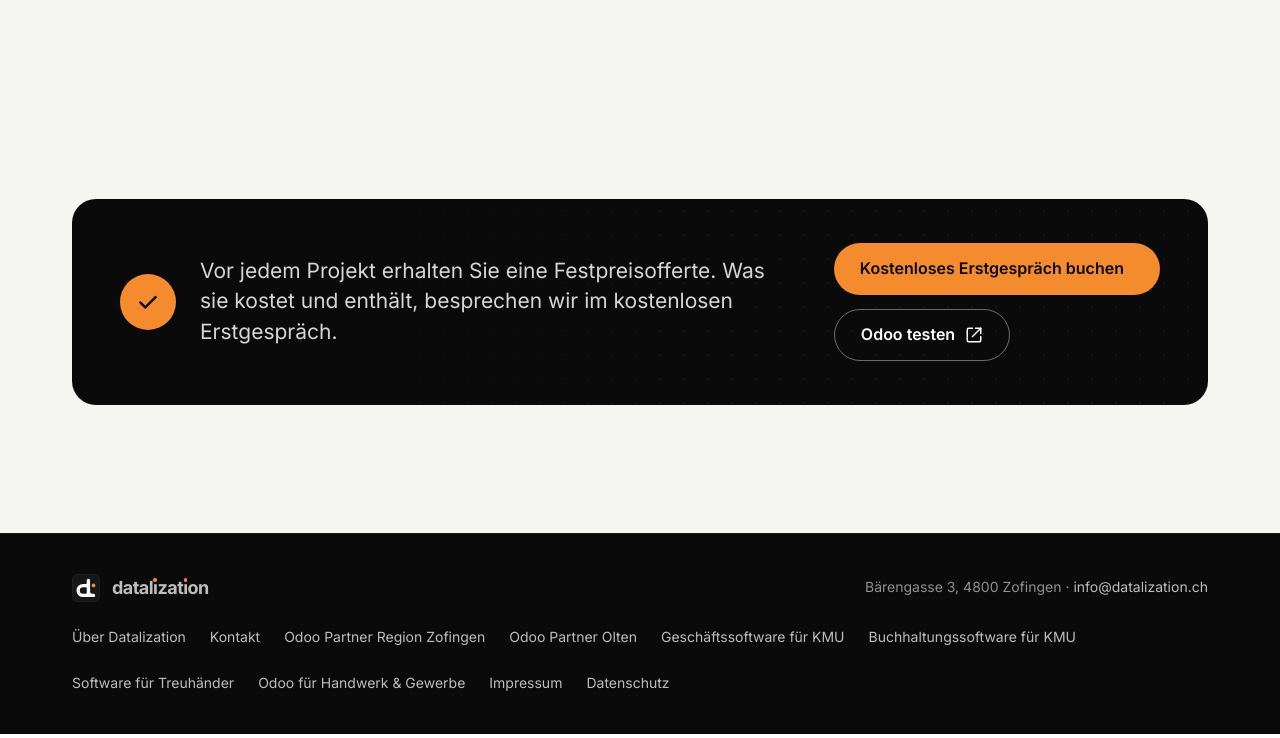
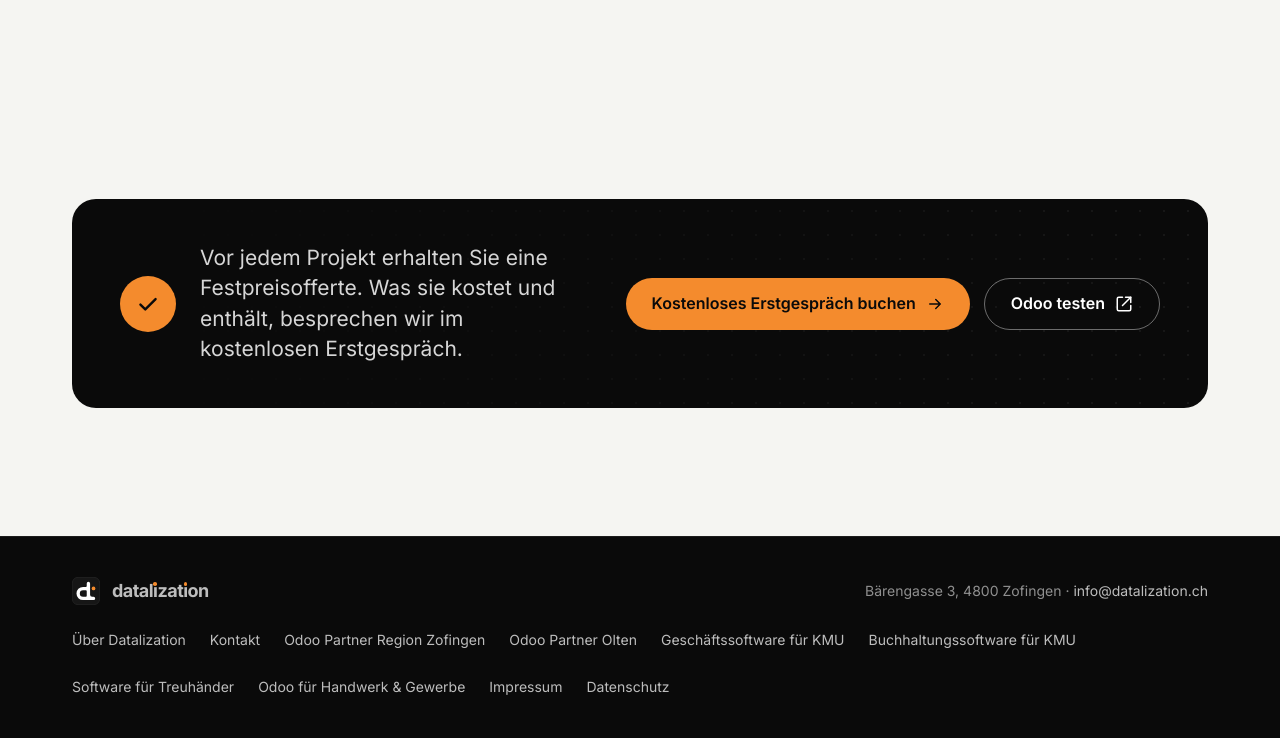
Before and after one commit to datalization1/datalization, a Django app: page /de/v2/odoo/ in a window 1280 px wide. Shown: the part 2680-3418 px from the top of the page. Run offline with Django 4.2, Linux system fonts and the light colour scheme.

Commit message:
Lay out the two CTA buttons side by side on the dark box
The Erstgespräch and "Odoo testen" buttons were wrapping to a
stacked pair. Narrow the box text (720->500px) and make the
button group nowrap with a fixed width so both sit on one row on
desktop; keep them stacked full-width on mobile.

Co-Authored-By: Claude Opus 4.8 (1M context) <noreply@anthropic.com>

```diff
--- a/web/static/css/v2.css
+++ b/web/static/css/v2.css
@@ -405,9 +405,10 @@ a:hover { color: #0A0A0A; }
 /* Festpreis-Kasten auf Unterseiten (mit CTA rechts) */
 .box { margin-top: 72px; display: flex; align-items: center; justify-content: space-between; gap: 40px; padding: 44px 48px; border-radius: 24px; background: #0A0A0A; color: #FFFFFF; position: relative; overflow: hidden; }
 .box::before { content: ""; position: absolute; inset: 0; background-image: radial-gradient(rgba(255, 255, 255, .06) 1px, transparent 1.6px); background-size: 24px 24px; -webkit-mask-image: linear-gradient(90deg, transparent 0%, #000 100%); mask-image: linear-gradient(90deg, transparent 0%, #000 100%); }
-.box-text { position: relative; display: flex; align-items: center; gap: 24px; font-size: 21px; line-height: 1.45; color: #D6D6D6; max-width: 720px; }
+.box-text { position: relative; display: flex; align-items: center; gap: 24px; font-size: 21px; line-height: 1.45; color: #D6D6D6; max-width: 500px; }
 .box .btn { position: relative; }
-.box-actions { position: relative; display: flex; align-items: center; gap: 14px; flex-wrap: wrap; }
+.box-actions { position: relative; flex: 0 0 auto; display: flex; align-items: center; gap: 14px; flex-wrap: nowrap; justify-content: flex-end; }
+.box-actions .btn { flex: 0 0 auto; }
 .btn-ghost { background: transparent; color: #FFFFFF; border: 1.5px solid rgba(255, 255, 255, .4); }
 .btn-ghost:hover { background: rgba(255, 255, 255, .08); color: #FFFFFF; border-color: #FFFFFF; box-shadow: none; }
 
@@ -565,7 +566,7 @@ a:hover { color: #0A0A0A; }
   .promise { flex-direction: column; align-items: flex-start; padding: 32px; font-size: 19px; gap: 20px; }
   .box { flex-direction: column; align-items: flex-start; padding: 32px; }
   .box-text { flex-direction: column; align-items: flex-start; font-size: 19px; }
-  .box-actions { width: 100%; }
+  .box-actions { width: 100%; flex-wrap: wrap; }
   .trust.has-photo { grid-template-columns: minmax(0, 1fr); gap: 40px; }
   .photo { aspect-ratio: 1/1; }
   .cta h2 { font-size: 38px; }
```
